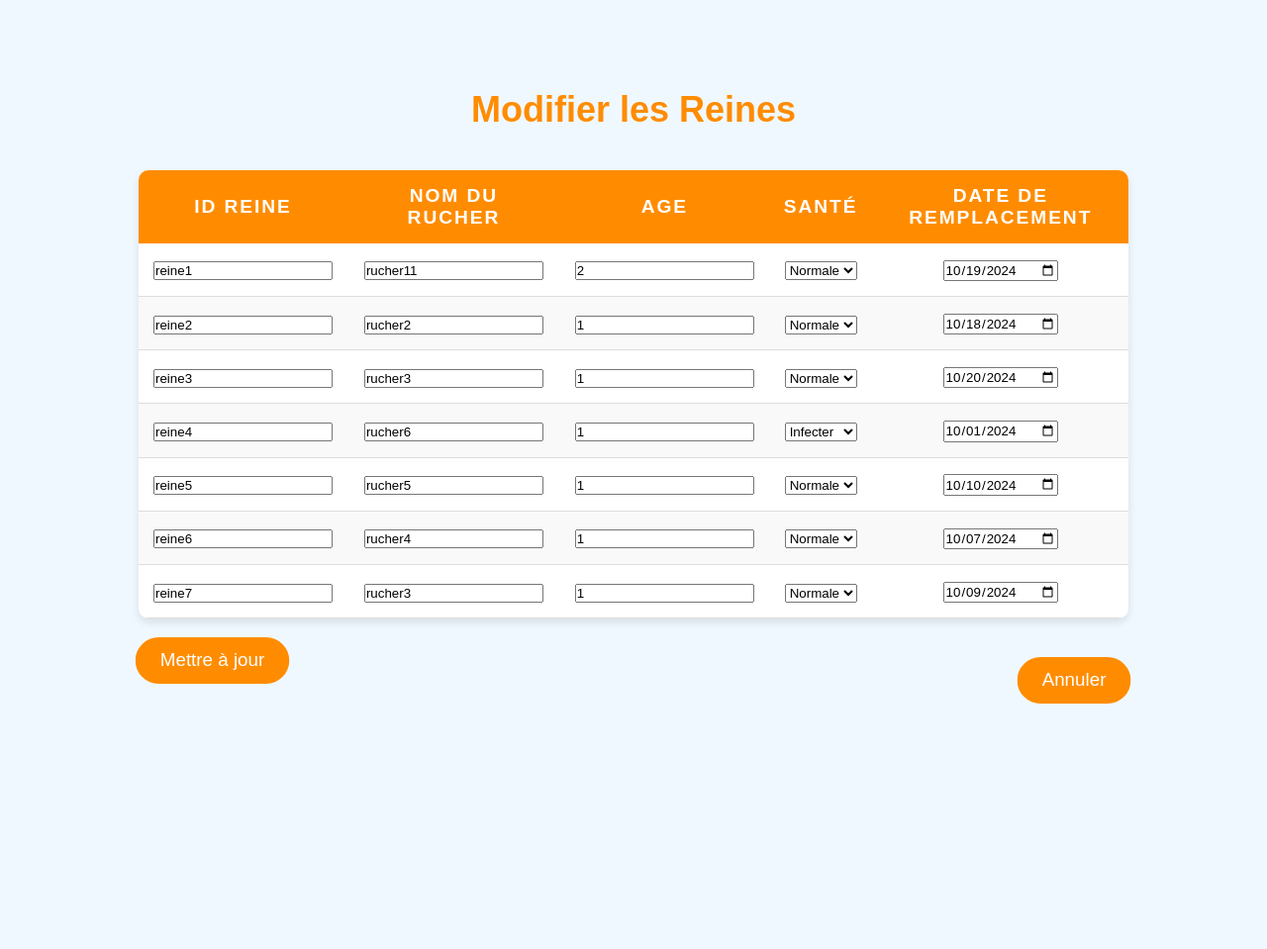
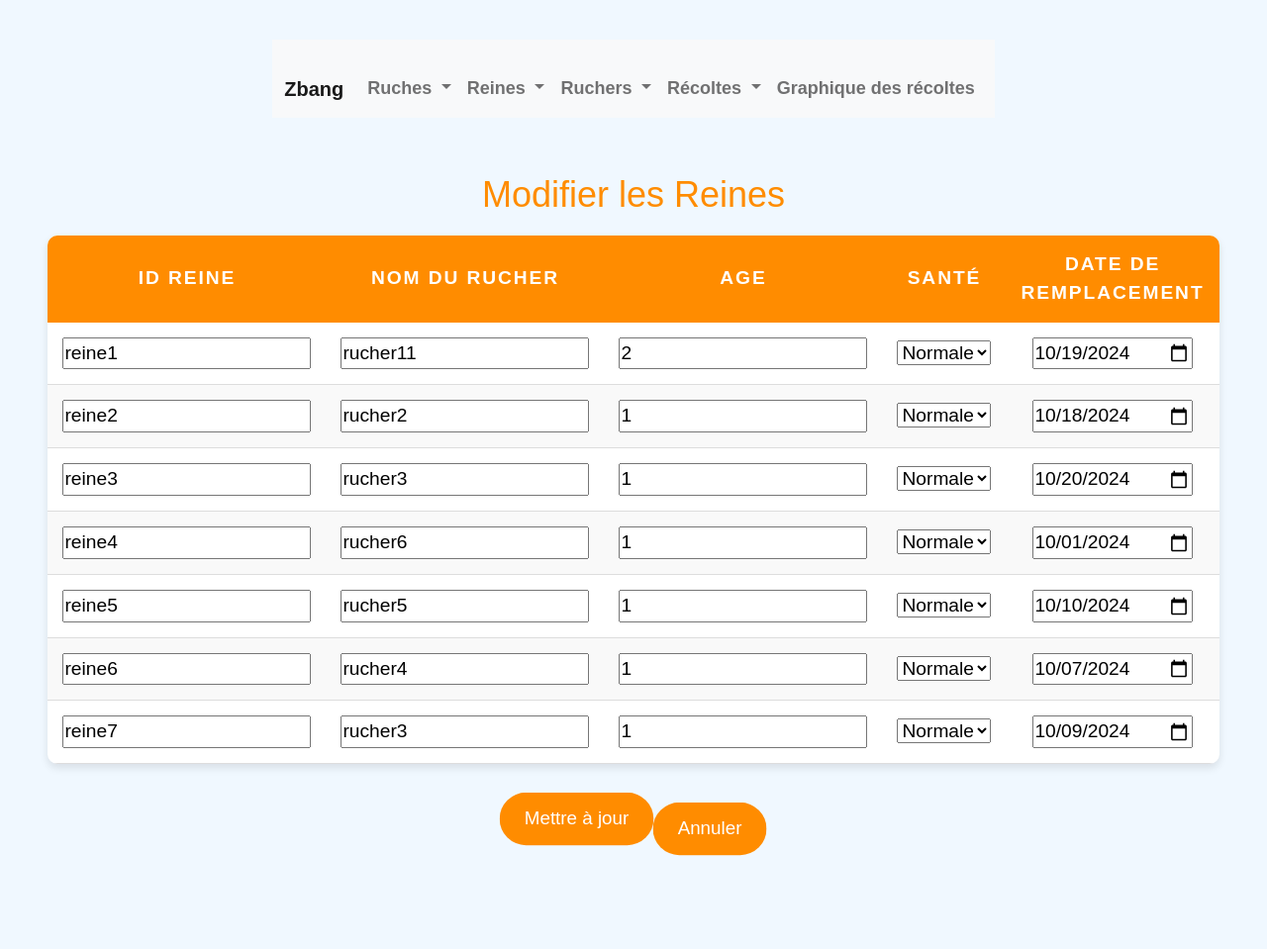
Before and after one commit to EmmanuelBANGWEN/ma-ruche-d-abeille, a Django app: page /modifier_reine/ in a window 1280 px wide. Shown: the whole page at 99% size. Before the commit the page ends 711 px from the top, so only its background shows below. Run offline with Django 5.2, Linux system fonts and the light colour scheme; data comes from the database, SQL or seed files in the repository.

Commit message:
3eme commit 21 octobre 2024 stable graphe okk propre

```diff
--- /dev/null
+++ b/ruches/templates/ruches/base.html
@@ -0,0 +1,91 @@
+<!DOCTYPE html>
+<html lang="fr">
+<head>
+    <meta charset="UTF-8">
+    <meta name="viewport" content="width=device-width, initial-scale=1.0">
+    <title>{% block title %}Ma Gestion des Ruches{% endblock %}</title>
+    <!-- Bootstrap CSS -->
+    <link href="https://cdn.jsdelivr.net/npm/bootstrap@5.1.3/dist/css/bootstrap.min.css" rel="stylesheet">
+</head>
+<body>
+
+<nav class="navbar navbar-expand-lg navbar-light bg-light">
+  <div class="container-fluid">
+    <a class="navbar-brand" href="{% url 'home' %}">Zbang</a>
+    <button class="navbar-toggler" type="button" data-bs-toggle="collapse" data-bs-target="#navbarNavDropdown" aria-controls="navbarNavDropdown" aria-expanded="false" aria-label="Toggle navigation">
+      <span class="navbar-toggler-icon"></span>
+    </button>
+    <div class="collapse navbar-collapse" id="navbarNavDropdown">
+      <ul class="navbar-nav">
+        <!-- Menu Ruches -->
+        <li class="nav-item dropdown">
+          <a class="nav-link dropdown-toggle" href="#" id="navbarDropdownRuches" role="button" data-bs-toggle="dropdown" aria-expanded="false">
+            Ruches
+          </a>
+          <ul class="dropdown-menu" aria-labelledby="navbarDropdownRuches">
+            <li><a class="dropdown-item" href="{% url 'liste_ruches' %}">Liste des ruches</a></li>
+            <li><a class="dropdown-item" href="{% url 'ajouter_ruche' %}">Ajouter une ruche</a></li>
+            <li><a class="dropdown-item" href="{% url 'modifier_ruche' %}">Modifier une ruche</a></li>
+          </ul>
+        </li>
+
+        <!-- Menu Reines -->
+        <li class="nav-item dropdown">
+          <a class="nav-link dropdown-toggle" href="#" id="navbarDropdownReines" role="button" data-bs-toggle="dropdown" aria-expanded="false">
+            Reines
+          </a>
+          <ul class="dropdown-menu" aria-labelledby="navbarDropdownReines">
+            <li><a class="dropdown-item" href="{% url 'liste_reines' %}">Liste des reines</a></li>
+            <li><a class="dropdown-item" href="{% url 'ajouter_reine' %}">Ajouter une reine</a></li>
+            <li><a class="dropdown-item" href="{% url 'modifier_reine' %}">Modifier une reine</a></li>
+          </ul>
+        </li>
+
+        <!-- Menu Ruchers -->
+        <li class="nav-item dropdown">
+          <a class="nav-link dropdown-toggle" href="#" id="navbarDropdownRuchers" role="button" data-bs-toggle="dropdown" aria-expanded="false">
+            Ruchers
+          </a>
+          <ul class="dropdown-menu" aria-labelledby="navbarDropdownRuchers">
+            <li><a class="dropdown-item" href="{% url 'liste_ruchers' %}">Liste des ruchers</a></li>
+            <li><a class="dropdown-item" href="{% url 'ajouter_rucher' %}">Ajouter un rucher</a></li>
+            <li><a class="dropdown-item" href="{% url 'modifier_rucher' %}">Modifier un rucher</a></li>
+          </ul>
+        </li>
+
+        <!-- Menu Récoltes -->
+        <li class="nav-item dropdown">
+          <a class="nav-link dropdown-toggle" href="#" id="navbarDropdownRecolte" role="button" data-bs-toggle="dropdown" aria-expanded="false">
+            Récoltes
+          </a>
+          <ul class="dropdown-menu" aria-labelledby="navbarDropdownRecolte">
+            <li><a class="dropdown-item" href="{% url 'liste_recolte' %}">Liste des récoltes</a></li>
+            <li><a class="dropdown-item" href="{% url 'ajouter_recolte' %}">Ajouter une récolte</a></li>
+            <li><a class="dropdown-item" href="{% url 'modifier_recolte' %}">Modifier une récolte</a></li>
+          </ul>
+        </li>
+
+        <!-- Menu Graphiques -->
+        <li class="nav-item">
+          <a class="nav-link" href="{% url 'graphique_recolte' %}">Graphique des récoltes</a>
+        </li>
+
+      </ul>
+    </div>
+  </div>
+</nav>
+
+<!-- Contenu de la page -->
+<div class="container d-flex justify-content-center align-items-center min-vh-100">
+    <div class="text-center">
+        {% block content %}
+        <!-- Contenu spécifique ici -->
+        {% endblock %}
+    </div>
+</div>
+
+<!-- Bootstrap JS (inclut Popper.js) -->
+<script src="https://cdn.jsdelivr.net/npm/bootstrap@5.1.3/dist/js/bootstrap.bundle.min.js"></script>
+
+</body>
+</html>
--- a/ruches/templates/ruches/liste_reines.html
+++ b/ruches/templates/ruches/liste_reines.html
@@ -1,11 +1,42 @@
-{% block contents %}
+{% extends 'ruches/base.html' %}
 
-<!DOCTYPE html>
-<html lang="en">
-<head>
-  <meta charset="UTF-8">
-  <meta name="viewport" content="width=device-width, initial-scale=1.0">
-  <title>{% block title %} Tableau des reines {% endblock title %}</title>
+{% block title %}Tableau des reines{% endblock %}
+
+{% block content %}
+<h2>Tableau des reines</h2>
+
+<table>
+  <thead>
+    <tr>
+      <th>ID Reine</th>
+      <th>Nom du Rucher</th>
+      <th>Âge</th>
+      <th>Santé</th>
+      <th>Date de remplacement</th>
+    </tr>
+  </thead>
+  <tbody>
+    {% for reine in reines %}
+    <tr>
+      <td>{{ reine.id_reine }}</td>
+      <td>{{ reine.rucher.nom }}</td>
+      <td>{{ reine.age }}</td>
+      <td>{{ reine.sante }}</td>
+      <td>{{ reine.date_remplacement|date:"d M Y" }}</td>
+    </tr>
+    {% endfor %}
+  </tbody>
+</table>
+
+<div class="button-container">
+  <form action="{% url 'modifier_reine' %}" method="get">
+    <button type="submit" class="btn">Modifier en masse</button>
+  </form>
+</div>
+
+<a href="{% url 'ajouter_reine' %}" class="btn">Ajouter une nouvelle reine</a>
+
+
   <style>
     /* Style de base pour le tableau et le corps */
     * {
--- a/ruches/templates/ruches/modifier_reine.html
+++ b/ruches/templates/ruches/modifier_reine.html
@@ -1,17 +1,9 @@
-{% extends 'ruches/liste_reines.html' %}
+{% extends 'ruches/base.html' %}
 
-{% block contents %}
+{% block title %}Modifier les Reines{% endblock %}
 
-<!DOCTYPE html>
-<html lang="en">
-<head>
-  <meta charset="UTF-8">
-  <meta name="viewport" content="width=device-width, initial-scale=1.0">
-  <title>Modifier Reine</title>
-
-</head>
-<body>
-  <h2>{% block titre %} Modifier les Reines {% endblock titre %}</h2>
+{% block content %}
+<h2>Modifier les Reines</h2>
 <form action="." method="post">
   {% csrf_token %}
   <table>
@@ -22,7 +14,6 @@
         <th>Age</th>
         <th>Santé</th>
         <th>Date de remplacement</th>
-
       </tr>
     </thead>
     <tbody>
@@ -31,33 +22,22 @@
         <td><input type="text" name="id_reine_{{ reine.id_reine }}" value="{{ reine.id_reine }}"></td>
         <td><input type="text" name="rucher_nom_{{ reine.id_reine }}" value="{{ reine.rucher.nom }}"></td>
         <td><input type="text" name="age_{{ reine.id_reine }}" value="{{ reine.age }}"></td>
-                  <!-- <td><input type="text" name="sante_{{ reine.id_reine }}" value="{{ reine.sante }}"></td> -->
-
         <td>
           <select name="sante_{{ reine.id_reine }}">
             <option value="Normale" {% if reine.sante == 'Normale' %}selected{% endif %}>Normale</option>
-                      <option value="Infecter" {% if reine.sante == 'Infecter' %}selected{% endif %}>Infecter</option>
+            <option value="Infectée" {% if reine.sante == 'Infectée' %}selected{% endif %}>Infectée</option>
           </select>
         </td>
-
-                  <td><input type="date" name="date_remplacement_{{ reine.id_reine }}" value="{{ reine.date_remplacement|date:"Y-m-d" }}"></td>
+        <td><input type="date" name="date_remplacement_{{ reine.id_reine }}" value="{{ reine.date_remplacement|date:'Y-m-d' }}"></td>
       </tr>
       {% endfor %}
     </tbody>
   </table>
-            <button type="submit" style="float: left;" class="btn">Mettre à jour</button>
+  <button type="submit" class="btn">Mettre à jour</button>
+  <a href="{% url 'liste_reines' %}" class="btn">Annuler</a>
+</form>
 
 
-      {% block content %}
-
-      <a href="{% url 'liste_reines' %}" style="float: right;">
-        <button type="button" class="btn">Annuler</button>
-      </a>
-      {% endblock content %}
-</form>
-
-</body>
-</html>
 <style>
   /* Style de base pour le tableau et le corps */
   * {
@@ -211,4 +191,4 @@
   }
 
 </style>
-  {% endblock contents %}
+{% endblock content %}
```
Also changed, not shown: other parts of ruches/templates/ruches/liste_reines.html (+1 -39 lines), ruches/templates/ruches/ajout_recolte.html (+9 -0 lines), ruches/templates/ruches/ajout_reines.html (+8 -0 lines), ruches/templates/ruches/ajout_ruchers.html (+8 -0 lines), ruches/templates/ruches/ajout_ruches.html (+8 -0 lines), ruches/templates/ruches/liste_recolte.html (+4 -12 lines), ruches/templates/ruches/liste_ruchers.html (+37 -40 lines), ruches/templates/ruches/liste_ruches.html (+38 -42 lines), ruches/templates/ruches/modifier_recolte.html (+6 -18 lines), ruches/templates/ruches/modifier_ruche.html (+6 -18 lines), ruches/templates/ruches/modifier_rucher.html (+7 -17 lines). Lines whose indentation alone changed are shown as unchanged.
